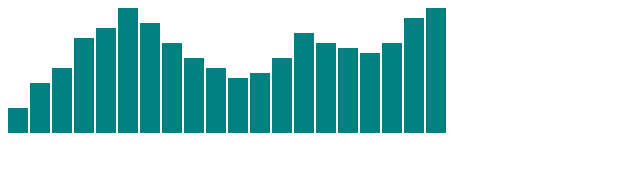
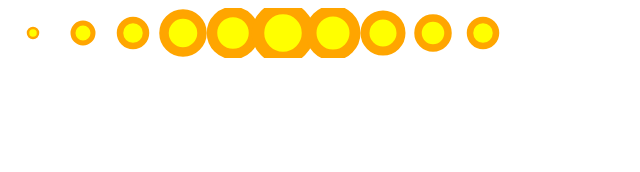
Before and after one commit to loulai/learning_d3, a plain HTML site: page index3.html in a window 1280 px wide. Shown: the whole page, without its empty margins (0-640 px from the left). Drawn offline with nearby package versions, Linux system fonts and the light colour scheme.

Commit message:
added circles with color and stroke. pretty!

```diff
--- a/index3.html
+++ b/index3.html
@@ -22,16 +22,47 @@
         var dataset = [ 5, 10, 13, 19, 21, 25, 22, 18, 15, 13,
                 11, 12, 15, 20, 18, 17, 16, 18, 23, 25 ];
 
+        //Width and height
+        var w = 500;
+        var h = 50;
 
-        d3.select("body").selectAll("div")
+        var svg = d3.select("body")
+                    .append("svg")
+                    .attr("width", w)
+                    .attr("height", h);
+
+        var circles = svg.selectAll("circle")
+                         .data(dataset)
+                         .enter()
+                         .append("circle");
+
+        svg.selectAll("circle")
             .data(dataset)
             .enter()
-            .append("div")
-            .attr("class", "bar")
-            .style("height", function(d) {
-                var barHeight = d * 5;
-                return barHeight + "px";
-            });
+            .append("circle");
+
+        circles.attr("cx", function(d, i) {
+            return (i * 50) + 25;
+        })
+        .attr("cy", h/2)
+        .attr("r", function(d){
+            return d;
+        })
+        .attr("fill", "yellow")
+        .attr("stroke", "orange")
+        .attr("stroke-width", function(d){
+            return d/2;
+        })
+
+        // d3.select("body").selectAll("div")
+        //     .data(dataset)
+        //     .enter()
+        //     .append("div")
+        //     .attr("class", "bar")
+        //     .style("height", function(d) {
+        //         var barHeight = d * 5;
+        //         return barHeight + "px";
+        //     });
 
 
         </script>
```
